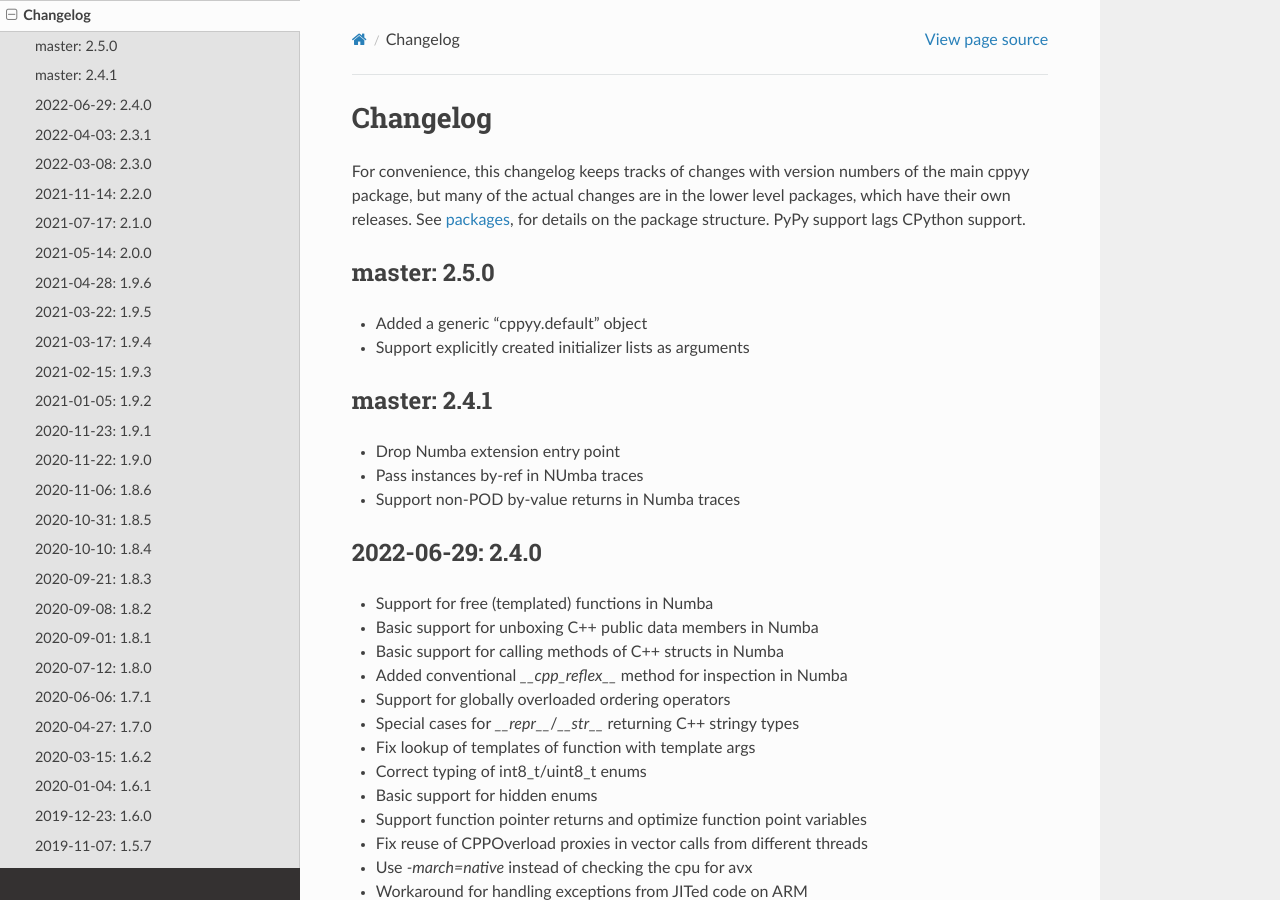
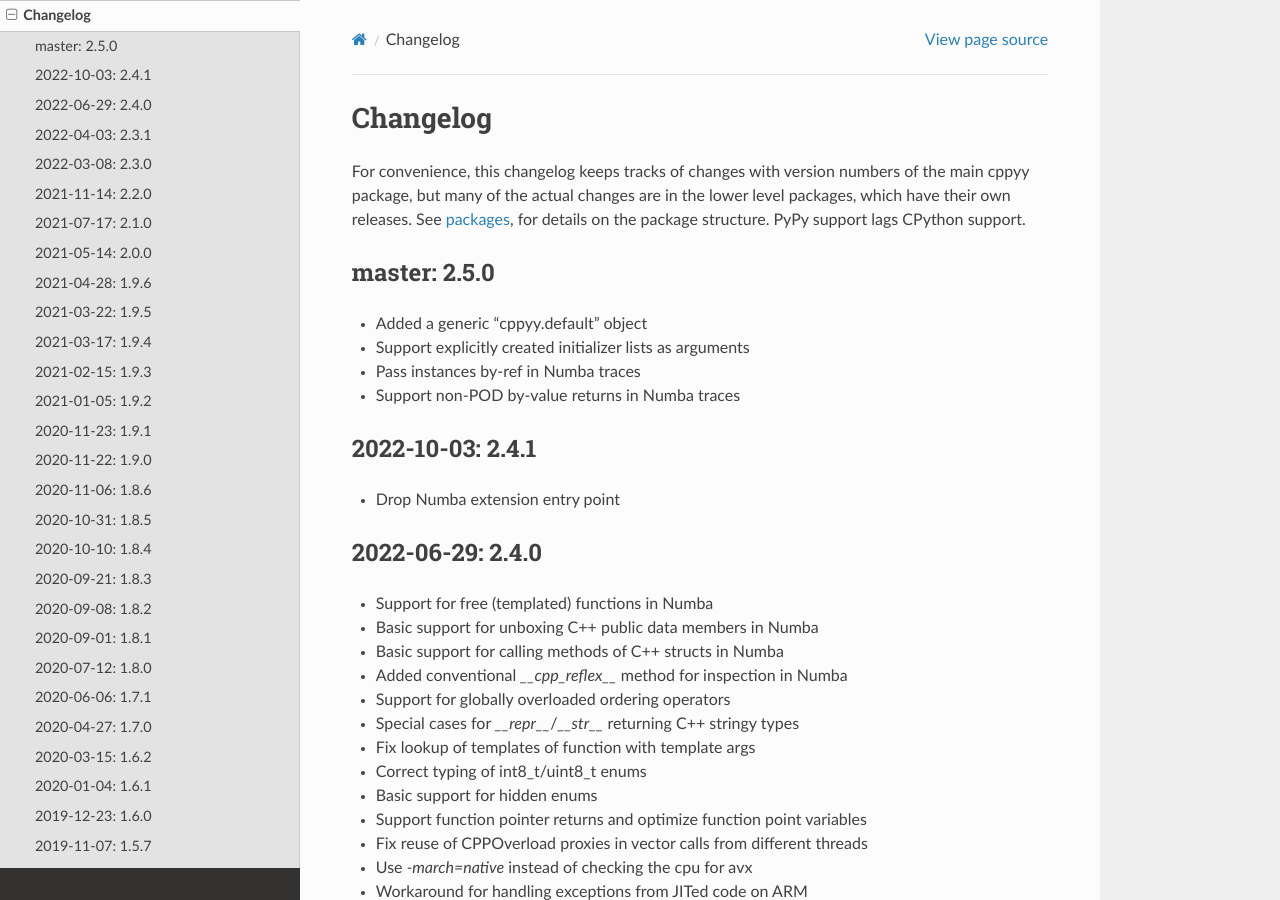
Before and after one commit to wlav/cppyy, a Sphinx documentation site: the page built from doc/source/changelog.rst, in a window 1280 px wide and 900 px high. Built offline with Sphinx 7.4.7 and the Read the Docs theme 2.0.0, drawn with Linux system fonts in a browser that asks for light colours; some of the changed lines change nothing that is shown.

Commit message:
update release plan; cutting a limited 2.4.1

```diff
--- a/doc/source/changelog.rst
+++ b/doc/source/changelog.rst
@@ -15,14 +15,14 @@
 
 * Added a generic "cppyy.default" object
 * Support explicitly created initializer lists as arguments
+* Pass instances by-ref in Numba traces
+* Support non-POD by-value returns in Numba traces
 
 
-master: 2.4.1
--------------
+2022-10-03: 2.4.1
+-----------------
 
 * Drop Numba extension entry point
-* Pass instances by-ref in NUmba traces
-* Support non-POD by-value returns in Numba traces
 
 
 2022-06-29: 2.4.0
```
